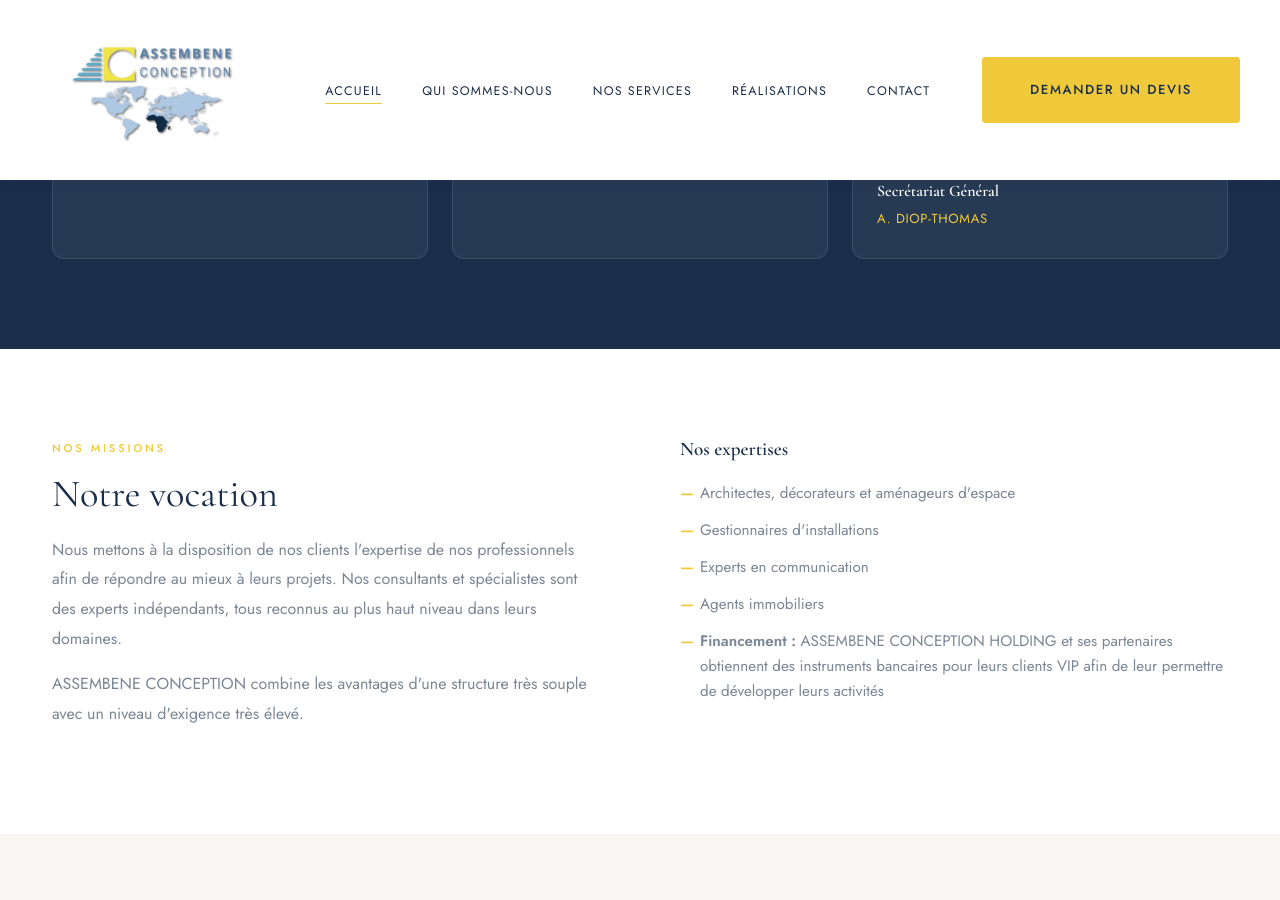
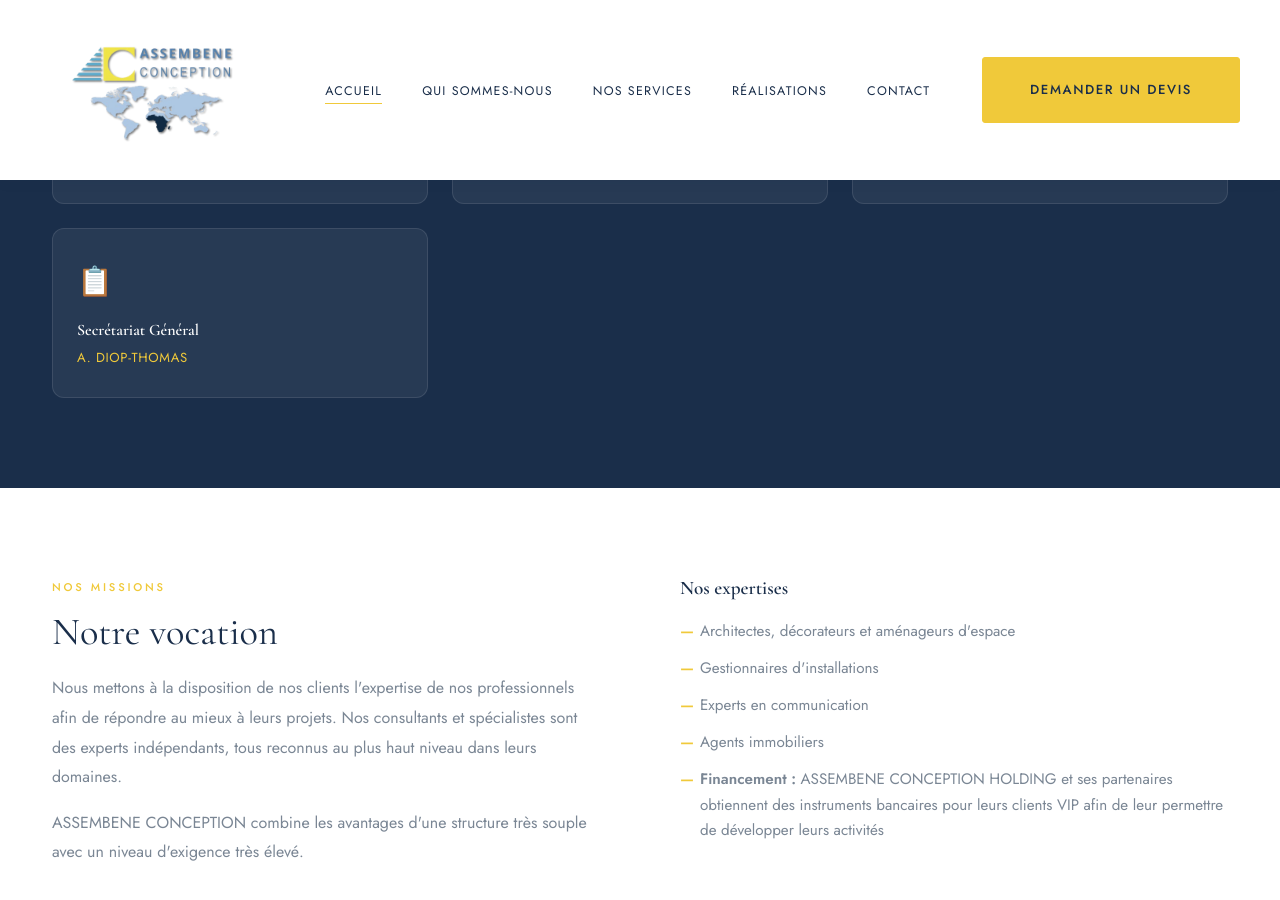
Before and after one commit to ASSEMBENE/assembene.github.io, a Jekyll site: the page built from index.html, in a window 1280 px wide and 900 px high, scrolled down 2261 px. Built offline with Jekyll 4.4.1, drawn with Linux system fonts in a browser that asks for light colours.

Commit message:
2 cellules séparées

```diff
--- a/index.html
+++ b/index.html
@@ -120,14 +120,16 @@
           <h4>Patrice Taffou<br>&amp; Pierre-Alexandre Almeras</h4>
           <p>Architecte &amp; Expert immobilier</p>
         </div>
-       <div class="team-card reveal d3">
-          <div class="team-icon">🌍</div>
+        <div class="team-card reveal d3">
+        <div class="team-icon">🌍</div>
           <h4>Direction Commerciale</h4>
           <p>R. DIATTA</p>
-          <br>
-          <h4>Secrétariat Général</h4>
-          <p>A. DIOP-THOMAS</p>
-  </div>
+       </div>
+<div class="team-card reveal d4">
+  <div class="team-icon">📋</div>
+  <h4>Secrétariat Général</h4>
+  <p>A. DIOP-THOMAS</p>
+</div>
       </div>
     </div>
   </div>
```
